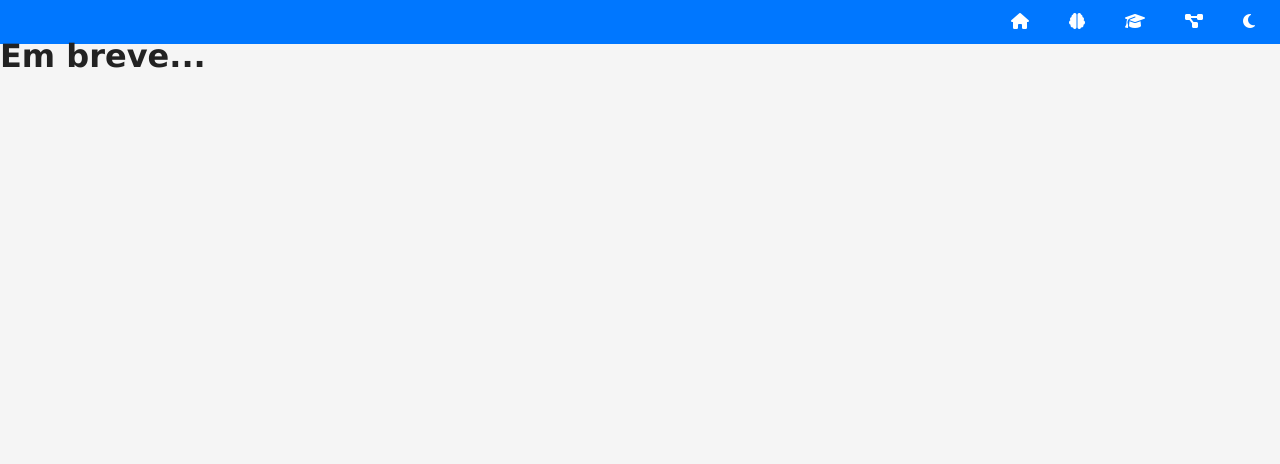
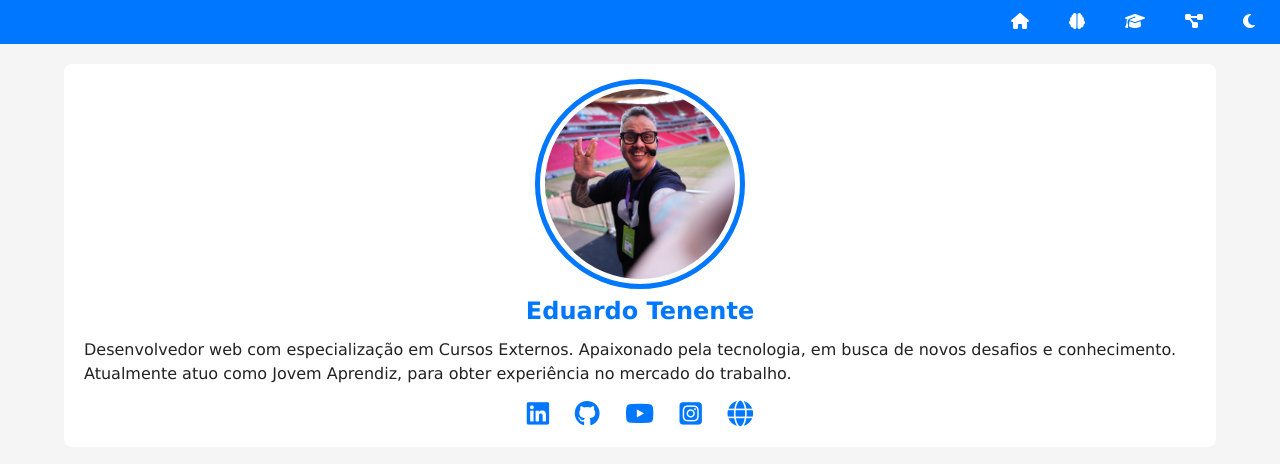
Before and after one commit to eduardotenente/projeto-portfolio, a plain HTML site: page index.html in a window 1280 px wide. Drawn offline with Linux system fonts and the light colour scheme.

Commit message:
Atualização

```diff
--- a/estilos/style.css
+++ b/estilos/style.css
@@ -60,3 +60,55 @@ nav#menu a:hover {
   background-color: var(--destaque-inverso);
   color: var(--destaque);
 }
+
+main {
+  display: grid;
+  grid-template-columns: auto 90vw auto;
+  gap: 20px;
+  margin-top: 20px;
+}
+
+section#ficha {
+  background-color: var(--fundo-card);
+  padding: 20px;
+  border-radius: 8px;
+  grid-column: 2;
+}
+
+section#ficha img.foto {
+  width: 200px;
+  aspect-ratio: 1/1;
+  object-fit: cover;
+  overflow: hidden;
+  border-radius: 50%;
+  border: 5px solid var(--fundo-card);
+  outline: 5px solid var(--destaque);
+  display: block;
+  margin: auto;
+  margin-bottom: 15px;
+}
+
+section#ficha h1 {
+  color: var(--destaque);
+  margin: 15px 0;
+  font-style: 1.5em;
+  text-align: center;
+}
+
+div#social {
+  display: flex;
+  justify-content: center;
+  align-items: center;
+  font-size: 1.6em;
+  gap: 1em;
+  margin-top: 15px;
+}
+
+div#social a {
+  color: var(--destaque);
+  transition: color .5s;
+}
+
+div#social a:hover {
+  color: var(--destaque-inverso);
+}
--- a/index.html
+++ b/index.html
@@ -22,9 +22,33 @@
     </header>
 
     <main>
-        <h1>Em breve...</h1>
+        <section id="ficha">
+            <img src="imagens/guanabara-perfil.jpg" alt="Gustavo Guanabara" class="foto">
+            <h1>Eduardo Tenente</h1>
+            <p>Desenvolvedor web com especialização em Cursos Externos. Apaixonado pela tecnologia, em busca de novos desafios e conhecimento. Atualmente atuo como Jovem Aprendiz, para obter experiência no mercado do trabalho.</p>
+            <div id="social">
+                <a href="#" target="_blank" rel="nofollow">
+                    <i class="fa-brands fa-linkedin"></i>
+                </a>
+                <a href="#" target="_blank" rel="nofollow">
+                    <i class="fa-brands fa-github"></i>
+                </a>
+                <a href="#" target="_blank" rel="nofollow">
+                    <i class="fa-brands fa-youtube"></i>
+                </a>
+                <a href="#" target="_blank" rel="nofollow">
+                    <i class="fa-brands fa-square-instagram"></i>
+                </a>
+                <a href="#" target="_blank" rel="nofollow">
+                    <i class="fa-solid fa-globe"></i>
+                </a>
+            </div>
+        </section>
+
+        <section id="detalhes">
+
+        </section>
     </main>
-
     <footer>
 
     </footer>
```
